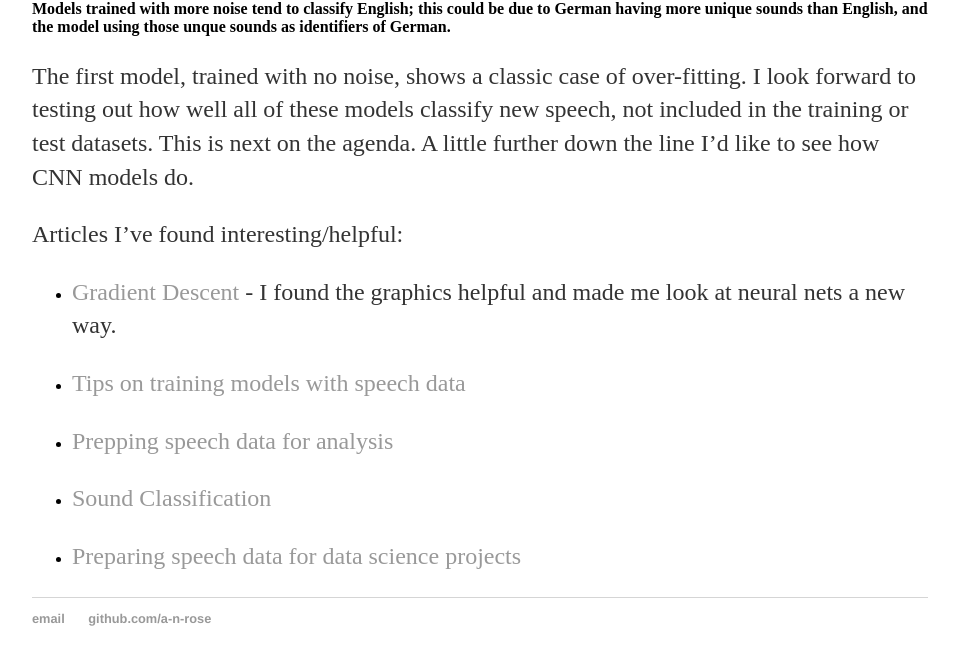
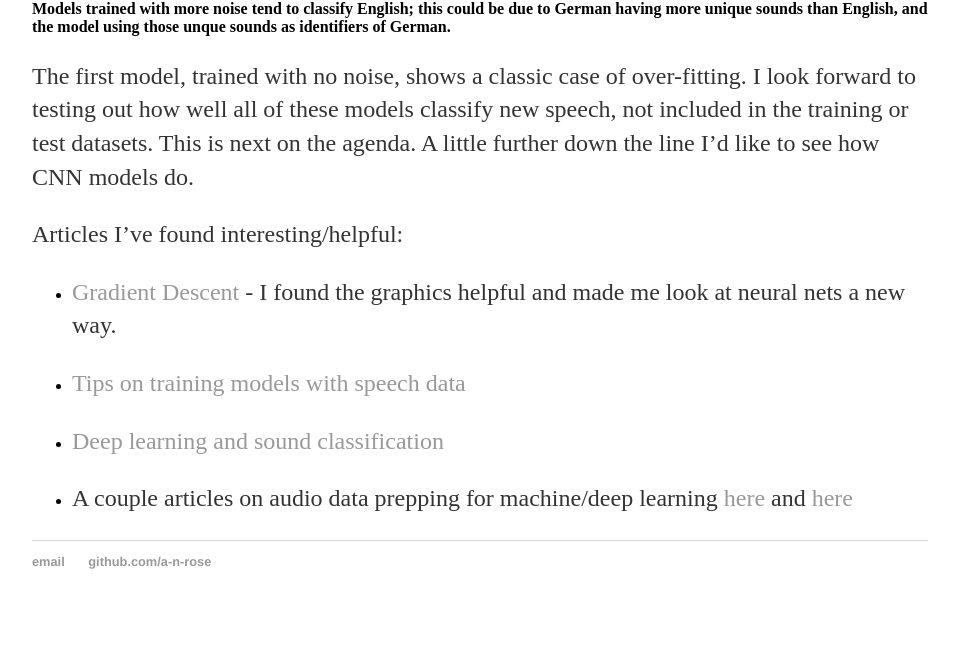
Before and after one commit to a-n-rose/a-n-rose.github.io, a Jekyll site: the page built from _posts/2018-08-09-language-classifier.md, in a window 1280 px wide and 900 px high, scrolled down 1956 px, cut to the strip 214-879 px from the top of the window. Shown: the whole strip, without its empty margins (160-1119 px from the left). Built offline with Jekyll 4.4.1, drawn with Linux system fonts in a browser that asks for light colours; after the commit the page ends 2799 px from its top, so only the background shows below that.

Commit message:
small edit - links

```diff
--- a/_posts/2018-08-09-language-classifier.md
+++ b/_posts/2018-08-09-language-classifier.md
@@ -30,8 +30,6 @@ Articles I've found interesting/helpful:
 
 * <a href="https://www.kaggle.com/c/tensorflow-speech-recognition-challenge/discussion/46945">Tips on training models with speech data</a>
 
-* <a href="https://www.kaggle.com/fizzbuzz/beginner-s-guide-to-audio-data">Prepping speech data for analysis</a>
+* <a href="https://www.analyticsindiamag.com/using-deep-learning-for-sound-classification-an-in-depth-analysis/">Deep learning and sound classification</a>
 
-* <a href="https://www.analyticsindiamag.com/using-deep-learning-for-sound-classification-an-in-depth-analysis/">Sound Classification</a>
-
-* <a href="https://www.analyticsvidhya.com/blog/2017/08/audio-voice-processing-deep-learning/">Preparing speech data for data science projects</a>
+* A couple articles on audio data prepping for machine/deep learning <a href="https://www.kaggle.com/fizzbuzz/beginner-s-guide-to-audio-data">here</a> and <a href="https://www.analyticsvidhya.com/blog/2017/08/audio-voice-processing-deep-learning/">here</a>
```
